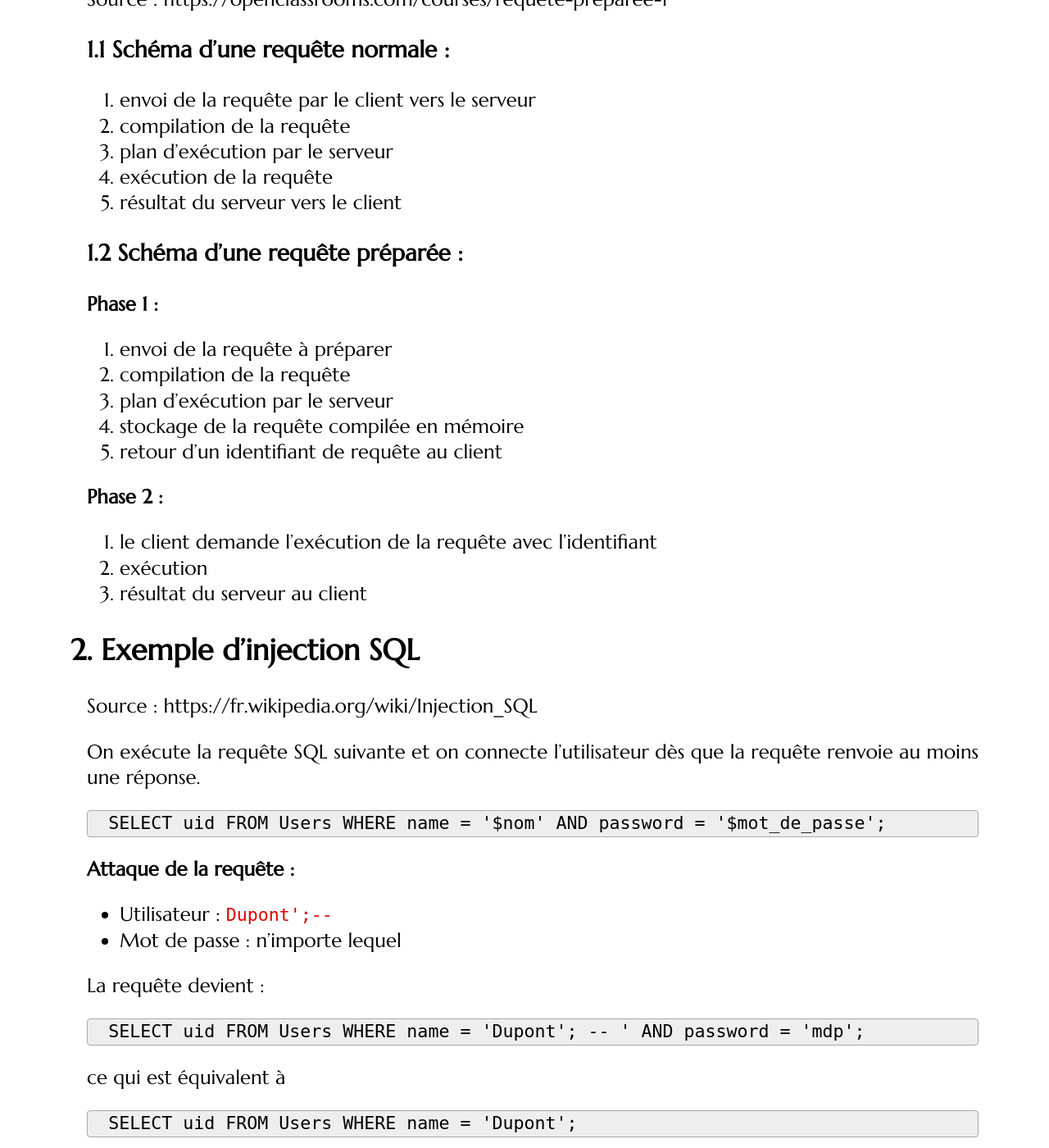
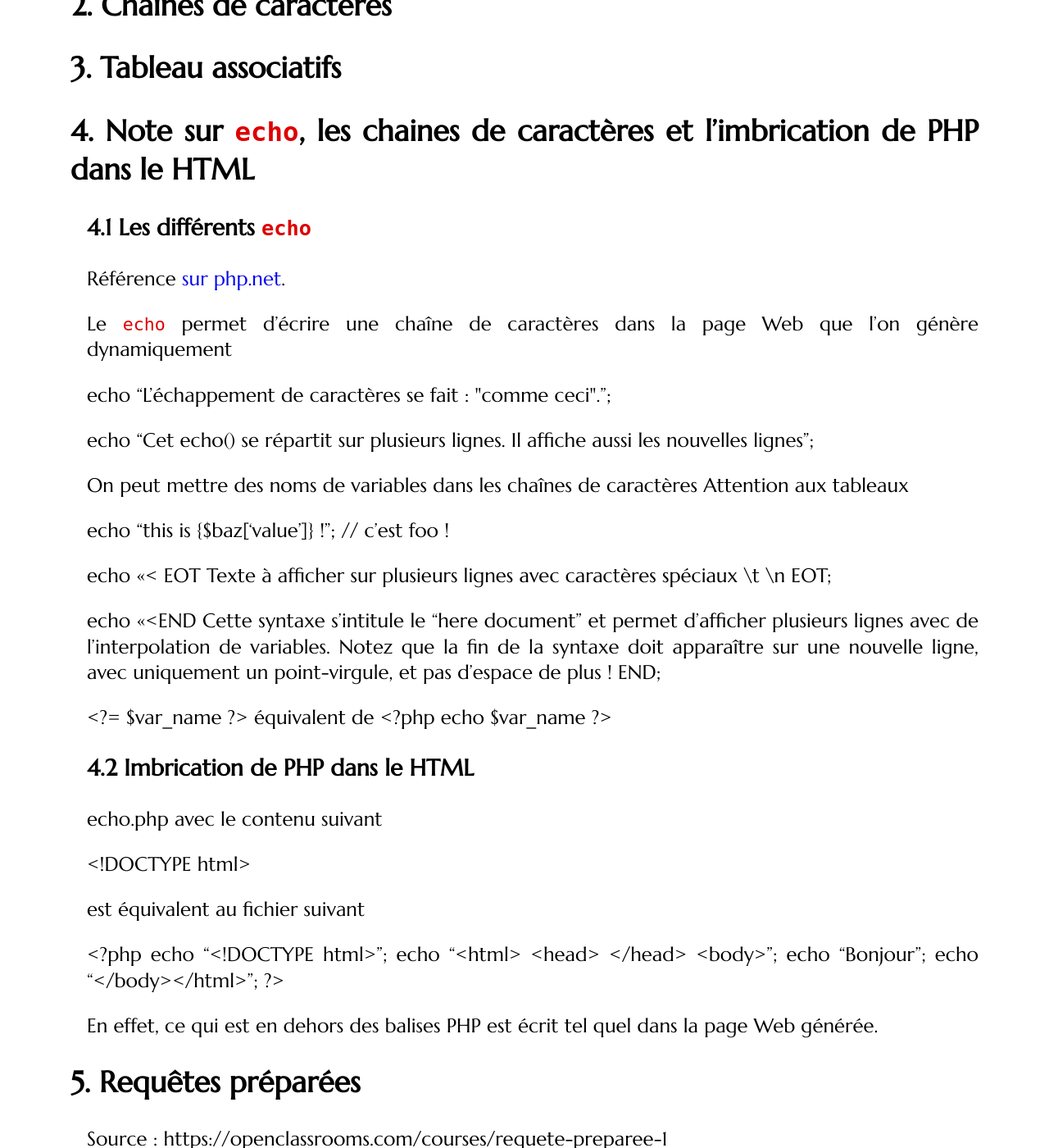
Before and after one commit to romainlebreton/R3.01-DeveloppementWeb, a Jekyll site: the page built from assets/tut2-complement.md, in a window 1280 px wide and 1400 px high, scrolled down 275 px. Shown: the whole window at 82% size. Built offline with Jekyll 4.4.1, drawn with Linux system fonts in a browser that asks for light colours; some web fonts are replaced; some of the changed text lies outside the part shown.

Commit message:
update tut2-compl

```diff
--- a/assets/tut2-complement.md
+++ b/assets/tut2-complement.md
@@ -3,6 +3,80 @@ title:  TD2 &ndash; Compléments
 subtitle: Requête préparée, injection SQL et require
 layout: tutorial
 ---
+
+
+## Attributs statiques
+
+## Chaînes de caractères
+
+## Tableau associatifs
+
+## Note sur `echo`, les chaines de caractères et l'imbrication de PHP dans le HTML
+
+### Les différents `echo`
+
+Référence [sur php.net](http://php.net/manual/fr/function.echo.php).
+
+Le `echo` permet d'écrire une chaîne de caractères dans la page Web que l'on génère dynamiquement
+
+
+echo "L'échappement de caractères se fait : \"comme ceci\".";
+
+echo "Cet echo() se
+répartit sur plusieurs lignes. Il affiche aussi les
+nouvelles lignes";
+
+On peut mettre des noms de variables dans les chaînes de caractères
+Attention aux tableaux
+
+echo "this is {$baz['value']} !"; // c'est foo !
+
+echo <<< EOT
+  Texte à afficher
+  sur plusieurs lignes
+  avec caractères spéciaux \t \n
+EOT;
+
+echo <<<END
+Cette syntaxe s'intitule le "here document" et
+permet d'afficher plusieurs lignes avec de
+l'interpolation de variables. Notez que la fin de
+la syntaxe doit apparaître sur une nouvelle ligne,
+avec uniquement un point-virgule, et pas d'espace
+de plus !
+END;
+
+<?= $var_name ?> équivalent de <?php echo $var_name ?>
+
+### Imbrication de PHP dans le HTML
+
+echo.php avec le contenu suivant
+
+<!DOCTYPE html>
+<html>
+    <head>
+        <title> Mon premier php </title>
+    </head>
+    <body>
+      <?php echo "Bonjour" ?>
+    </body>
+</html>
+
+est équivalent au fichier suivant
+
+<?php
+  echo "<!DOCTYPE html>";
+  echo "<html>
+      <head>
+          <title> Mon premier php </title>
+      </head>
+      <body>";
+  echo "Bonjour";
+  echo "</body></html>";
+?>
+
+En effet, ce qui est en dehors des balises PHP est écrit tel quel dans la page
+Web générée.
 
 ## Requêtes préparées
 
```
Also changed, not shown: assets/tut1-complement.md (+0 -69 lines), tutorials/tutorial1.md (+4 -3 lines), tutorials/tutorial2.md (+4 -4 lines).
